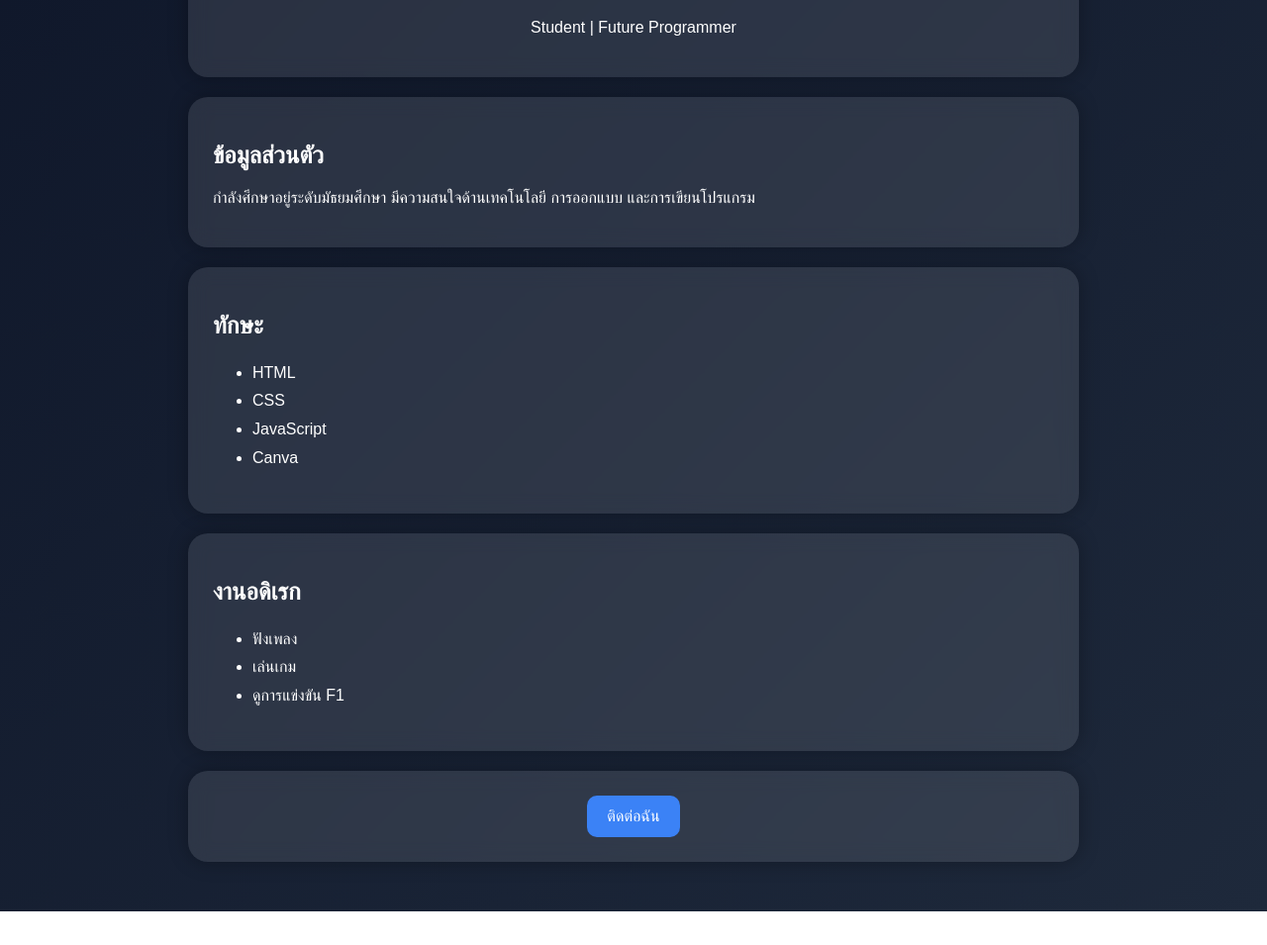
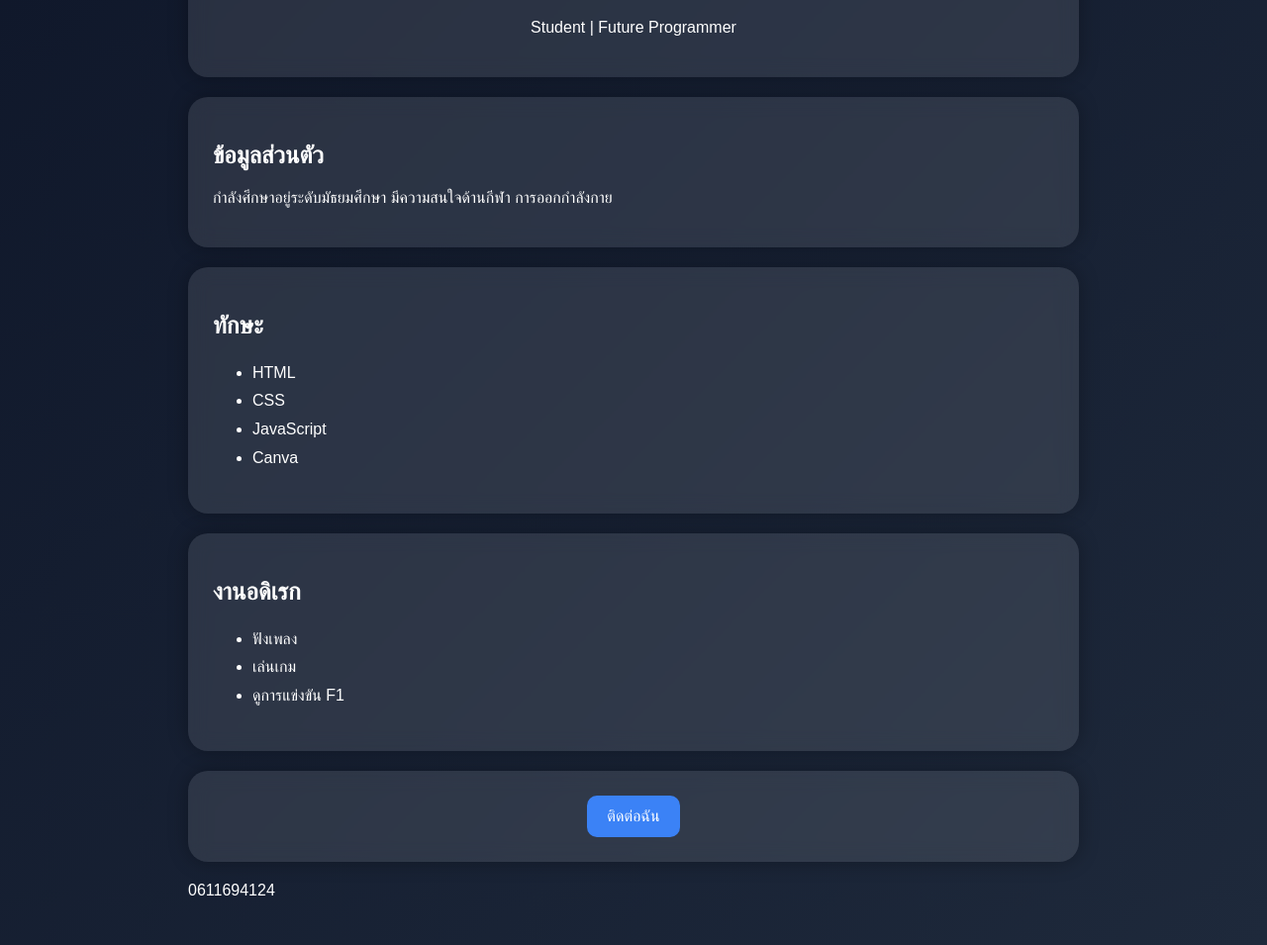
Before and after one commit to s37225-tech/-11, a plain HTML site: page index.html in a window 1280 px wide. Shown: the part 142-1097 px from the top of the page at 99% size. Before the commit the page ends 1063 px from the top, so only its background shows below. Drawn offline with Linux system fonts and the light colour scheme.

Commit message:
Update index.html

```diff
--- a/index.html
+++ b/index.html
@@ -66,7 +66,7 @@ ul{
 
     <div class="card">
         <h2>ข้อมูลส่วนตัว</h2>
-        <p>กำลังศึกษาอยู่ระดับมัธยมศึกษา มีความสนใจด้านเทคโนโลยี การออกแบบ และการเขียนโปรแกรม</p>
+        <p>กำลังศึกษาอยู่ระดับมัธยมศึกษา มีความสนใจด้านกีฬา การออกกำลังกาย</p>
     </div>
 
     <div class="card">
@@ -91,7 +91,7 @@ ul{
     <div class="card" style="text-align:center;">
         <button onclick="showMessage()">ติดต่อฉัน</button>
     </div>
-
+<p>0611694124</p>
 </div>
 
 <script>
```
